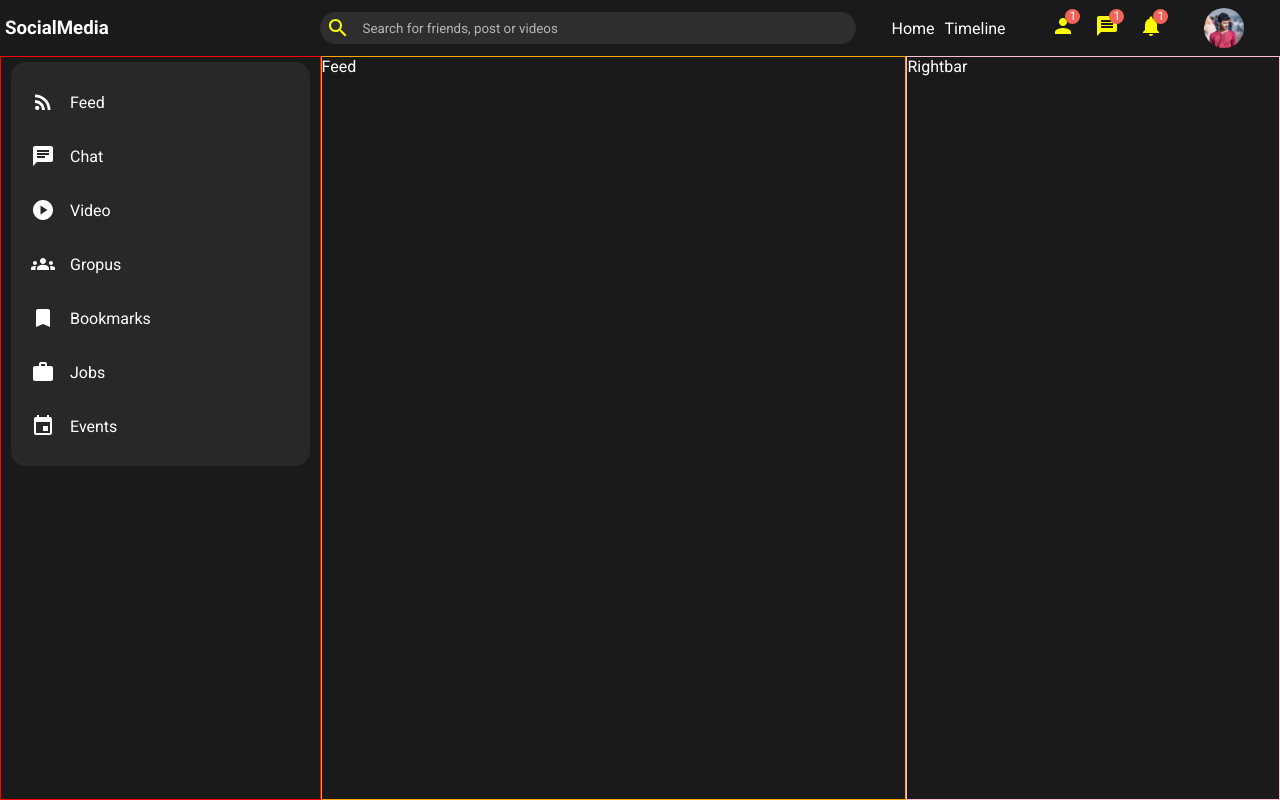
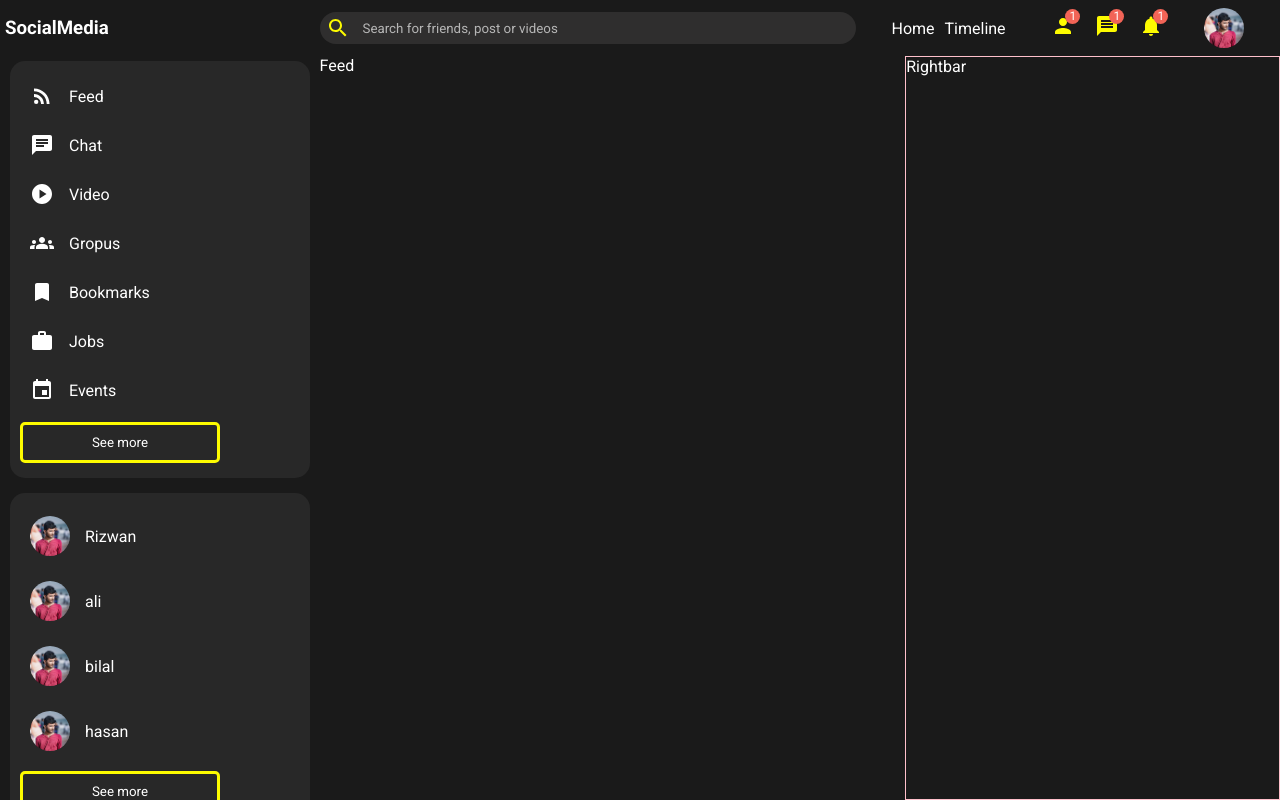
Before and after one commit to RizwanAhmed3000/Social-Media-React, a React (Create React App) app: page / in a window 1280 px wide. Built offline with nearby package versions, Linux system fonts and the light colour scheme.

Commit message:
Sidebar UI Done

```diff
--- a/src/components/Feed/Feed.css
+++ b/src/components/Feed/Feed.css
@@ -1,4 +1,4 @@
 .feedContainer{
     flex: 5.5;
-    border: 1px solid orange;
+    /* border: 1px solid orange; */
 }
--- a/src/components/Sidebar/Sidebar.css
+++ b/src/components/Sidebar/Sidebar.css
@@ -1,33 +1,72 @@
-.sidebarContainer{
+.sidebarContainer {
     flex: 3;
     height: calc(100vh - 56px);
-    border: 1px solid red;
+    overflow-y: scroll;
+    /* border: 1px solid red; */
 }
 
-.sidebarWrapper{
+::-webkit-scrollbar {
+    width: 5px;
+}
+
+::-webkit-scrollbar-track {
+    background-color: rgb(185, 185, 185);
+    border-radius: 10px;
+}
+
+::-webkit-scrollbar-thumb {
+    background-color: #696969;
+    border-radius: 10px;
+}
+
+.sidebarWrapper {
     padding: 5px 10px;
 }
 
-.sidebarItmesList{
+.sidebarItmesList {
     background-color: #282828;
-    padding: 3px 10px;
+    padding: 3px 10px 15px 10px;
     border-radius: 15px;
+    margin-bottom: 15px;
 }
 
-.sidebarItems{
+.sidebarItems {
     display: flex;
     align-items: center;
-    margin: 20px 0px;
+    margin: 15px 0px;
     padding: 5px 10px;
     border-radius: 8px;
     cursor: pointer;
     transition: all 250ms ease;
 }
 
-.sidebarItems:hover{
+.sidebarItems:hover {
     background-color: #696969;
 }
 
-.itemText{
+.itemText {
     margin: 0px 15px;
 }
+
+.seeMoreBtn {
+    width: 200px;
+    padding: 10px 15px;
+    border-radius: 5px;
+    border: 3px solid #FDFB00;
+    cursor: pointer;
+    background-color: transparent;
+    color: white;
+    transition: all 250ms ease;
+}
+
+.seeMoreBtn:hover {
+    background-color: #FDFB00;
+    color: #282828;
+}
+
+.profileImage {
+    width: 40px;
+    height: 40px;
+    border-radius: 50%;
+    object-fit: cover;
+}
--- a/src/components/Sidebar/Sidebar.jsx
+++ b/src/components/Sidebar/Sidebar.jsx
@@ -1,6 +1,7 @@
 import "./Sidebar.css"
 import {
-    RssFeed, Chat, PlayCircle, Groups, Bookmark, Work, Event } from '@mui/icons-material';
+    RssFeed, Chat, PlayCircle, Groups, Bookmark, Work, Event
+} from '@mui/icons-material';
 
 
 export default function Sidebar() {
@@ -36,9 +37,40 @@ export default function Sidebar() {
         },
     ]
 
+    const friendsArray = [
+        {
+            profileImage: "/assets/FB_IMG_1634883944960.jpg",
+            name: "Rizwan"
+        },
+        {
+            profileImage: "/assets/FB_IMG_1634883944960.jpg",
+            name: "ali"
+        },
+        {
+            profileImage: "/assets/FB_IMG_1634883944960.jpg",
+            name: "bilal"
+        },
+        {
+            profileImage: "/assets/FB_IMG_1634883944960.jpg",
+            name: "hasan"
+        },
+    ]
+
     return (
         <div className="sidebarContainer">
             <div className="sidebarWrapper">
+                <SidebarItemList sidebarItmesArray={sidebarItmesArray} />
+                <SidebarFriendsList friendsArray={friendsArray} />
+            </div>
+        </div>
+    )
+}
+
+
+//------------------------Item list-------------------------------//
+
+function SidebarItemList({ sidebarItmesArray }) {
+    return (
         <ul className="sidebarItmesList">
             {
                 Array.from([...sidebarItmesArray], (item) => (
@@ -48,8 +80,25 @@ export default function Sidebar() {
                     </li>
                 ))
             }
+            <button className="seeMoreBtn">See more</button>
         </ul>
-            </div>
-        </div>
     )
 }
+
+//------------------------Firends list-------------------------------//
+
+function SidebarFriendsList({ friendsArray }) {
+    return (
+        <ul className="sidebarItmesList">
+            {
+                Array.from([...friendsArray], (item) => (
+                    <li className="sidebarItems">
+                        <img src={item.profileImage} alt="" className="profileImage"/>
+                        <span className="itemText">{item.name}</span>
+                    </li>
+                ))
+            }
+            <button className="seeMoreBtn">See more</button>
+        </ul>
+    )
+}
```
Lines whose indentation alone changed are shown as unchanged.
